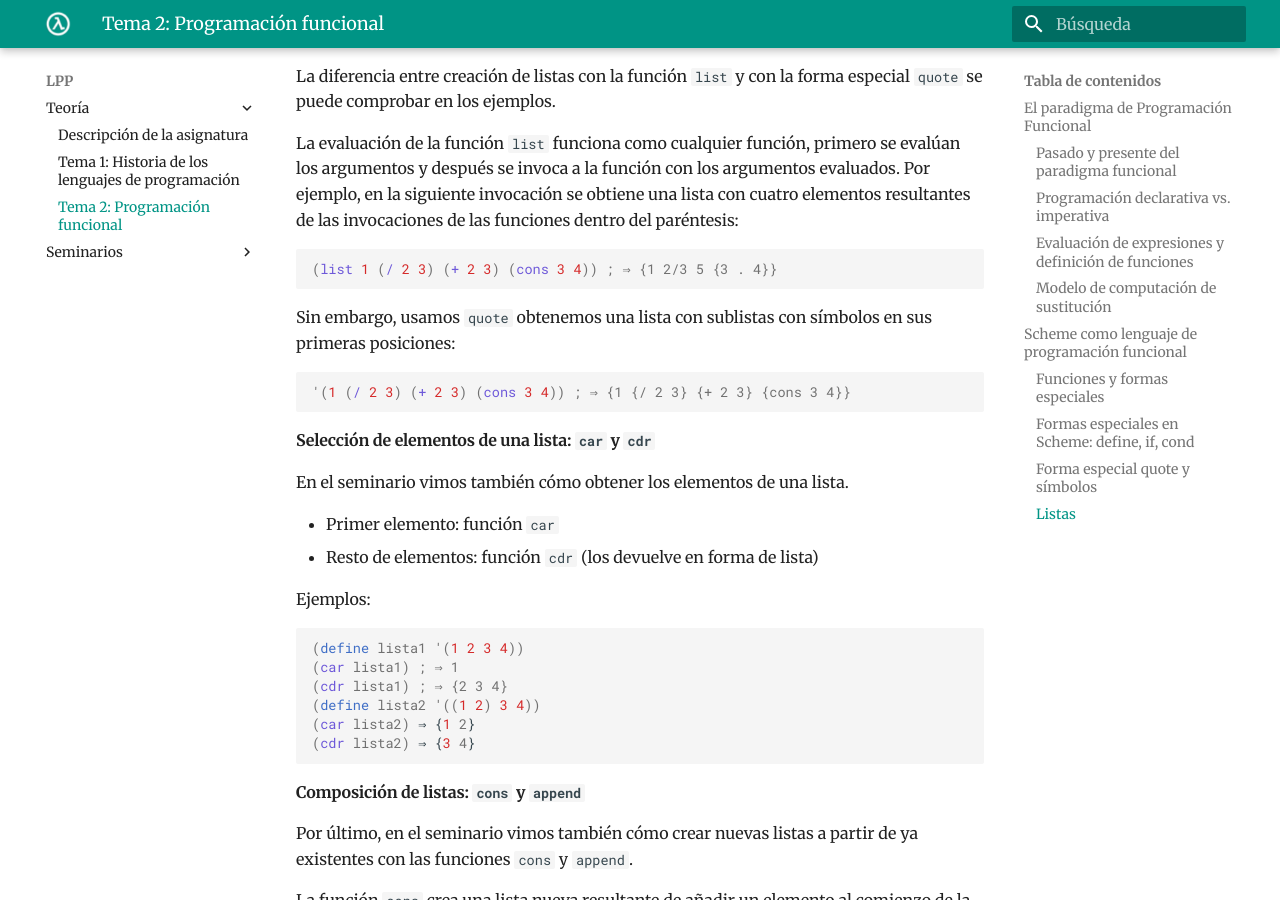
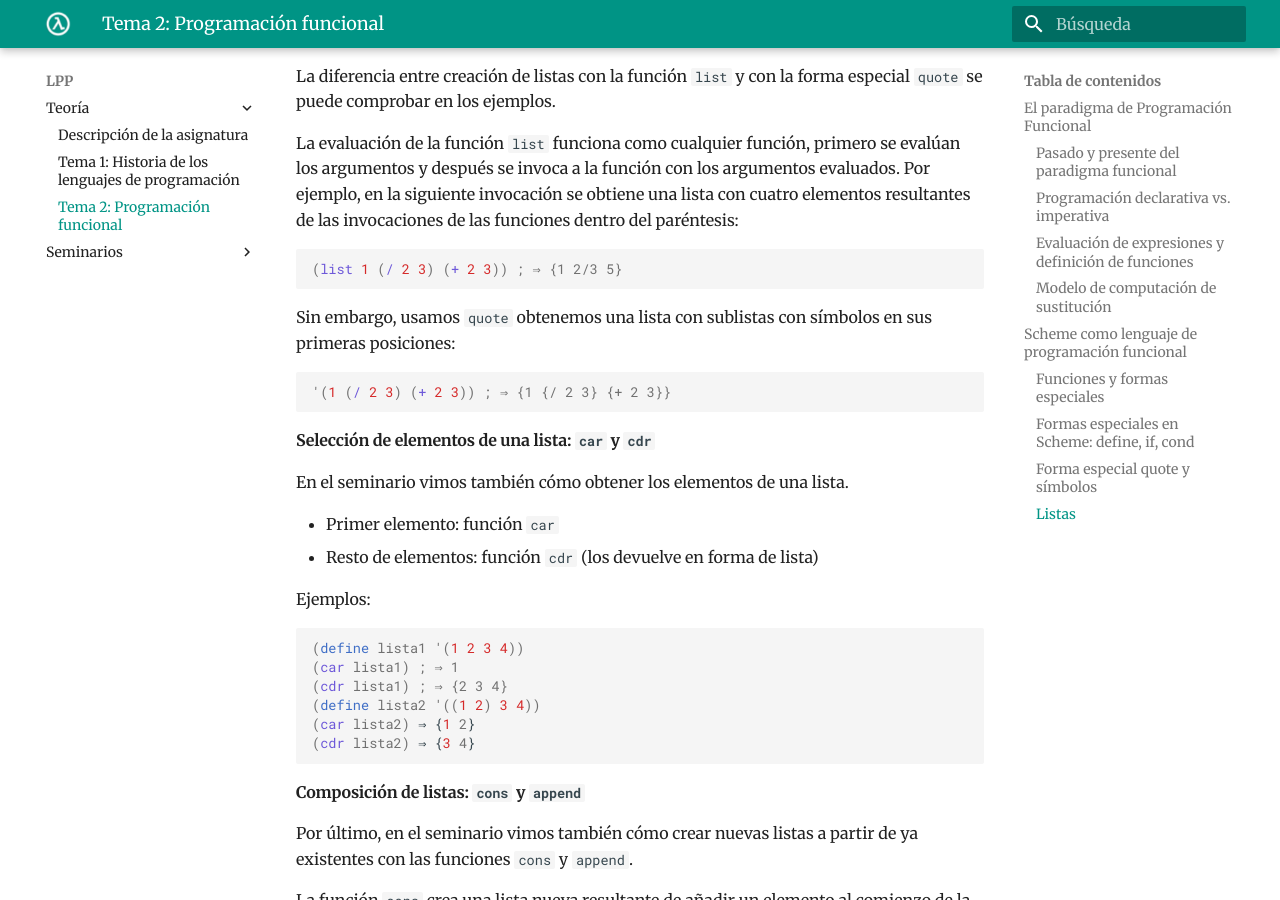
Before and after one commit to domingogallardo/apuntes-lpp, an MkDocs documentation site: the page built from docs/teoria/tema02-programacion-funcional/tema02-programacion-funcional.md, in a window 1280 px wide and 900 px high, scrolled down 26352 px. Built offline with MkDocs 1.6.1 and Material for MkDocs 9.7.7, drawn with Linux system fonts in a browser that asks for light colours.

Commit message:
Corrección

````diff
--- a/docs/teoria/tema02-programacion-funcional/tema02-programacion-funcional.md
+++ b/docs/teoria/tema02-programacion-funcional/tema02-programacion-funcional.md
@@ -1383,14 +1383,14 @@ resultantes de las invocaciones de las funciones dentro del
 paréntesis:
 
 ```scheme
-(list 1 (/ 2 3) (+ 2 3) (cons 3 4)) ; ⇒ {1 2/3 5 {3 . 4}}
+(list 1 (/ 2 3) (+ 2 3)) ; ⇒ {1 2/3 5}
 ```
 
 Sin embargo, usamos `quote` obtenemos una lista con sublistas
 con símbolos en sus primeras posiciones:
 
 ```scheme
-'(1 (/ 2 3) (+ 2 3) (cons 3 4)) ; ⇒ {1 {/ 2 3} {+ 2 3} {cons 3 4}}
+'(1 (/ 2 3) (+ 2 3)) ; ⇒ {1 {/ 2 3} {+ 2 3}}
 ```
 
 #### Selección de elementos de una lista: `car` y `cdr`
````
